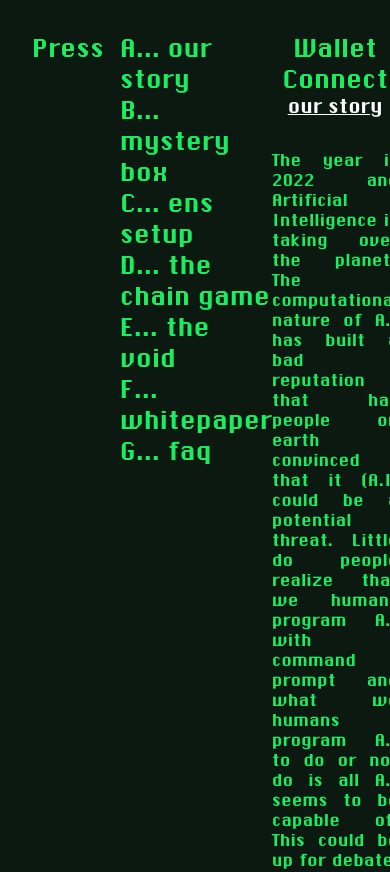
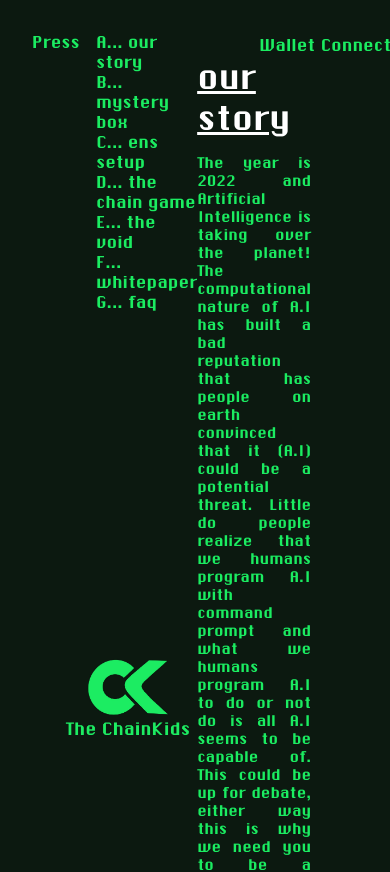
Before and after one commit to nobleuppal/newChainKids, a React (Create React App) app: page /story in a window 390 px wide. Shown: the top 872 px of the page. Built offline with nearby package versions, Linux system fonts and the light colour scheme.

Commit message:
adding logo home button

```diff
--- a/package.json
+++ b/package.json
@@ -3,6 +3,9 @@
   "version": "0.1.0",
   "private": true,
   "dependencies": {
+    "@fortawesome/fontawesome-svg-core": "^6.1.1",
+    "@fortawesome/free-solid-svg-icons": "^6.1.1",
+    "@fortawesome/react-fontawesome": "^0.1.18",
     "@testing-library/jest-dom": "^5.16.4",
     "@testing-library/react": "^12.1.4",
     "@testing-library/user-event": "^13.5.0",
--- a/src/HomePage.css
+++ b/src/HomePage.css
@@ -15,3 +15,29 @@
     justify-content: space-between;
     width: 95vw;
 }
+.bars-wrapper {
+    margin: 0rem;
+    border: transparent;
+}
+.main-nav {
+    display: flex;
+    align-items: flex-start;
+    column-gap: 1rem;
+    font-size: 1.5rem;
+}
+.change-wrapper {
+    border: transparent;
+    margin: 0rem;
+    cursor: pointer;
+}
+
+@media all and (max-width: 768px) {
+    .main-nav, .connect button {
+        font-size: 1rem;
+    }
+}
+@media all and (max-width: 375px) {
+    .main-nav, .connect button {
+        font-size: 0.75rem;
+    }
+}
--- a/src/HomePage.jsx
+++ b/src/HomePage.jsx
@@ -4,6 +4,7 @@ import './HomePage.css';
 import { NavLink } from 'react-router-dom';
 import MainNav from "./MainNav";
 import Wallet from "./Wallet";
+import { toHaveFocus } from "@testing-library/jest-dom/dist/matchers";
 
 
 class HomePage extends React.Component {
@@ -20,8 +21,6 @@ class HomePage extends React.Component {
             </div>
         );
     }
-
-
 }
 
 export default HomePage;
--- a/src/Navbar.css
+++ b/src/Navbar.css
@@ -21,9 +21,3 @@ a {
 .options {
     margin: 0rem;
 }
-.main-nav {
-    display: flex;
-    align-items: flex-start;
-    column-gap: 1rem;
-    font-size: 1.5rem;
-}
--- a/src/OurStory.jsx
+++ b/src/OurStory.jsx
@@ -9,6 +9,10 @@ import MainNav from "./MainNav";
 
 
 class OurStory extends React.Component {
+    constructor() {
+        super();
+    }
+
 
     render() {
         return(
--- a/src/Ourstory.css
+++ b/src/Ourstory.css
@@ -14,9 +14,8 @@
     flex: 3;
     flex-direction: column;
     text-align: justify;
-    row-gap: 2rem;
-    font-size: 1rem;
-    margin: 0rem;
+    row-gap: 1rem;
+    margin: 0rem 5rem 0rem 0rem;
 }
 .section-one h3, .section-one div {
     color: var(--alt-text);
@@ -24,10 +23,14 @@
 .section-one h3 {
     text-decoration: underline;
     font-weight: 500;
+    font-size: 2rem;
 }
 .section-one div {
     align-self: flex-end;
     margin: 0rem;
+}
+.section-one p {
+    font-size: 0.9rem;
 }
 .main-nav {
     text-align: left;
@@ -54,8 +57,8 @@
     margin: 0rem;
     display: flex;
     flex-direction: column;
-    row-gap: 25rem;
-    flex: 1;
+    row-gap: 20rem;
+    flex: 2;
 }
 .nav-links a {
     margin: 0rem;
@@ -64,8 +67,9 @@
 .nav-links img {
     width: 8rem;
     height: 8rem;
+    margin-left: 2rem;
 }
 .wallet-body {
     margin: 0rem;
-    flex: 2;
+    flex: 4;
 }
```
Also changed, not shown: 1 other file (tests, documents, lock files or other folders).
